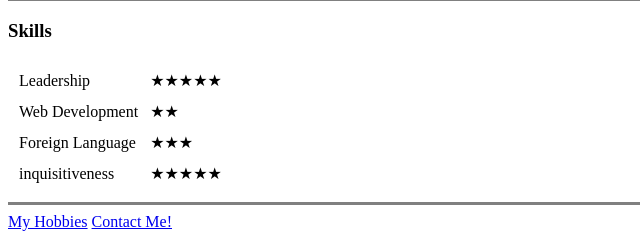
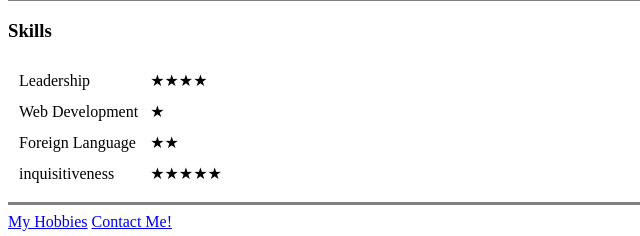
Before and after one commit to Rene-goon/cv, a plain HTML site: page index.html in a window 1280 px wide. Shown: the part 655-891 px from the top of the page, 0-640 px from the left. Drawn offline with Linux system fonts and the light colour scheme.

```diff
--- a/index.html
+++ b/index.html
@@ -44,15 +44,15 @@
       <table cellspacing="10">
         <tr>
           <td>Leadership</td>
-          <td>★★★★★</td>
+          <td>★★★★</td>
         </tr>
         <tr>
           <td>Web Development</td>
-          <td>★★</td>
+          <td>★</td>
         </tr>
         <tr>
           <td>Foreign Language</td>
-          <td>★★★</td>
+          <td>★★</td>
         </tr>
         <tr>
           <td>inquisitiveness</td>
```
